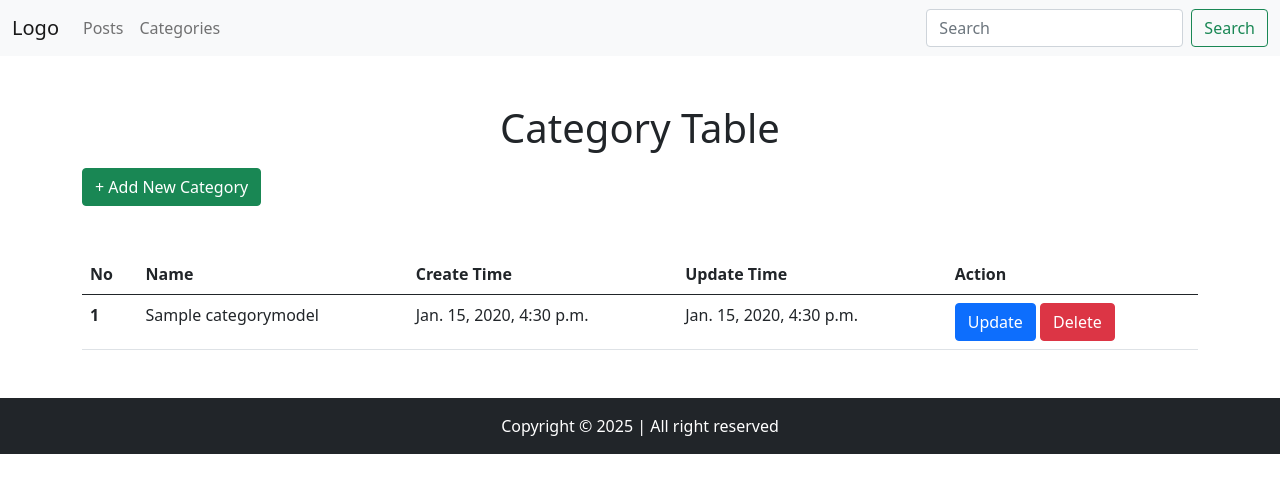
After one commit to DANIEL-AVEIRO/Module-2-Blog-S-S-9-30, a Django app: page /category/list/ in a window 1280 px wide. The commit adds this page. Shown: the top 493 px of the page. Run offline with Django 5.2, Linux system fonts and the light colour scheme; tables that the repository leaves empty hold one stand-in row (values such as "Sample post").

Commit message:
category

```diff
--- a/app/views.py
+++ b/app/views.py
@@ -1,5 +1,5 @@
 from django.shortcuts import render, redirect
-from app.models import PostModel
+from app.models import PostModel, CategoryModel
 
 # Create your views here.
 
@@ -72,3 +72,47 @@ def post_detail(request, pk):
     post = PostModel.objects.get(id=pk)
     context = {"post": post}
     return render(request, "post_detail.html", context)
+
+
+def category_list(request):
+    categories = CategoryModel.objects.all()
+    context = {"categories": categories}
+    return render(request, "category_list.html", context)
+
+
+def category_create(request):
+    if request.method == "GET":
+        return render(request, "category_create.html")
+    if request.method == "POST":
+        name = request.POST.get("name")
+
+        category = CategoryModel.objects.create(
+            name=name,
+        )
+        category.save()
+        return redirect("/category/list/")
+
+
+def category_update(request, pk):
+    category = CategoryModel.objects.get(id=pk)
+    context = {"category": category}
+    if request.method == "GET":
+        return render(request, "category_update.html", context)
+
+    if request.method == "POST":
+        name = request.POST.get("name")
+
+        category.name = name
+        category.save()
+        return redirect("/category/list/")
+
+
+def category_delete(request, pk):
+    category = CategoryModel.objects.get(id=pk)
+    context = {"category": category}
+    if request.method == "GET":
+        return render(request, "category_delete.html", context)
+
+    if request.method == "POST":
+        category.delete()
+        return redirect("/category/list/")
--- a/blog/urls.py
+++ b/blog/urls.py
@@ -31,4 +31,8 @@ urlpatterns = [
     path("post/update/<int:pk>/", views.post_update),
     path("post/delete/<int:pk>/", views.post_delete),
     path("post/detail/<int:pk>/", views.post_detail),
+    path("category/list/", views.category_list),
+    path("category/create/", views.category_create),
+    path("category/update/<int:pk>/", views.category_update),
+    path("category/delete/<int:pk>/", views.category_delete),
 ] + static(settings.MEDIA_URL, document_root=settings.MEDIA_ROOT)
--- /dev/null
+++ b/templates/category_list.html
@@ -0,0 +1,38 @@
+{% extends 'components/base.html' %}
+
+{% block title %}Category List{% endblock %}
+
+{% block body %}
+
+<h1 class="text-center mb-3">Category Table</h1>
+
+<a href="/category/create/" class="btn btn-success">+ Add New Category</a>
+
+<table class="table mt-5">
+    <thead>
+        <tr>
+            <th scope="col">No</th>
+            <th scope="col">Name</th>
+            <th scope="col">Create Time</th>
+            <th scope="col">Update Time</th>
+            <th scope="col">Action</th>
+        </tr>
+    </thead>
+    <tbody>
+        {% for category in categories %}
+        <tr>
+            <th scope="row">{{ forloop.counter }}</th>
+            <td>{{ category.name }}</td>
+            <td>{{ category.created_at }}</td>
+            <td>{{ category.updated_at }}</td>
+            <td>
+                <a href="/category/update/{{ category.id }}/" class="btn btn-primary">Update</a>
+                <a href="/category/delete/{{ category.id }}/" class="btn btn-danger">Delete</a>
+            </td>
+        </tr>
+        {% endfor %}
+    </tbody>
+</table>
+
+
+{% endblock %}
--- a/templates/components/header.html
+++ b/templates/components/header.html
@@ -10,6 +10,9 @@
                 <li class="nav-item">
                     <a class="nav-link" href="/post/list/">Posts</a>
                 </li>
+                <li class="nav-item">
+                    <a class="nav-link" href="/category/list/">Categories</a>
+                </li>
             </ul>
             <form class="d-flex">
                 <input class="form-control me-2" type="search" placeholder="Search" aria-label="Search">
```
Also changed, not shown: templates/category_create.html (added, +20 -0 lines), templates/category_delete.html (added, +27 -0 lines), templates/category_update.html (added, +21 -0 lines), app/migrations/0003_categorymodel.py (added), db.sqlite3.
